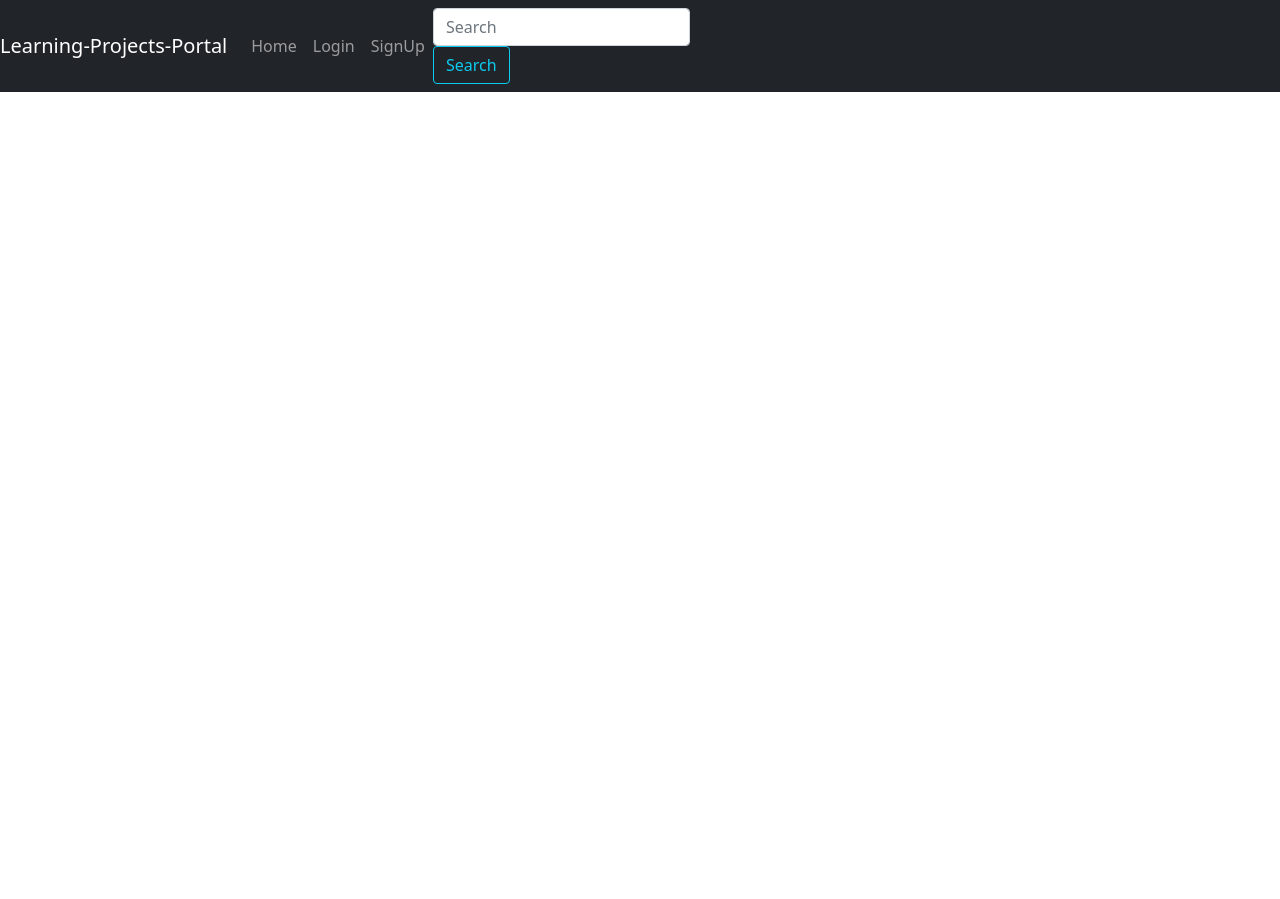
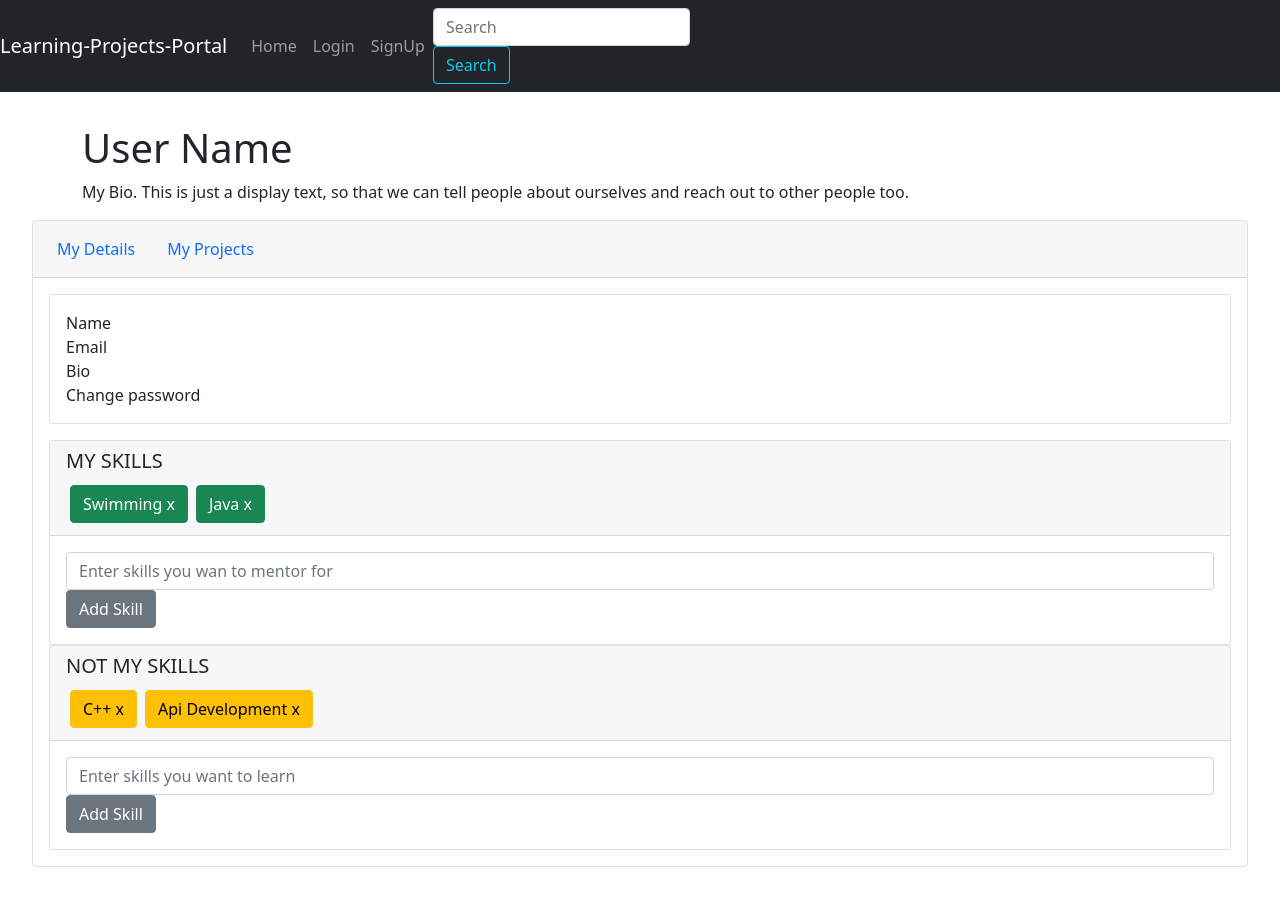
Before and after one commit to Sidhant29/comp9323-group5-frontend, a React (Create React App) app: page /user_profile in a window 1280 px wide. Before the commit the page ends 800 px from the top, so only its background shows below. Built offline with nearby package versions, Linux system fonts and the light colour scheme.

Commit message:
Added UserProfile page

```diff
--- a/src/App.js
+++ b/src/App.js
@@ -6,6 +6,7 @@ import Register from './Pages/register';
 import Navigation from './Components/navbar';
 import { BrowserRouter as Router, Route, Switch } from 'react-router-dom';
 import CreateProject from './Pages/createProject';
+import UserProfile from './Pages/UserProfile';
 
 function App() {
    return (
@@ -28,6 +29,9 @@ function App() {
                <Route path='/create_project'>
                   <CreateProject />
                </Route>
+               <Route path='/user_profile'>
+                  <UserProfile />
+               </Route>
             </Switch>
          </Router>
       </>
--- /dev/null
+++ b/src/Pages/UserProfile.js
@@ -0,0 +1,156 @@
+import {
+  Jumbotron,
+  Container,
+  Card,
+  Button,
+  Form,
+  CardDeck,
+  Nav
+} from "react-bootstrap";
+import { useState } from "react";
+
+function UserProfile() {
+  const [aquiredSkills, setAquiredSkills] = useState(["Swimming", "Java"]);
+  const [showDetails,setShowDetails] = useState(true)
+  const [desiredSkills, setDesiredSkills] = useState([
+    "C++",
+    "Api Development",
+  ]);
+
+  function MyProjects(){
+      return <div>MY PROJECTS</div>
+  }
+
+  function UserDetails() {
+    return (
+      <>
+      <Card style={{marginBottom:"1rem"}}>
+          <Card.Body>
+              Name<br/>
+              Email<br/>
+              Bio<br/>
+              Change password<br/>
+          </Card.Body>
+      </Card>
+      <CardDeck>
+        <Card>
+          <Card.Header>
+            <Card.Title>MY SKILLS </Card.Title>
+            {aquiredSkills.map((element) => {
+              return (
+                <Button variant="success"
+                  style={{ margin: "0.25rem" }}
+                  onClick={(event) => {
+                    console.log(event.target.innerText);
+                    let newArray = [...aquiredSkills].filter(
+                      (item) => item + ` x` !== event.target.innerText
+                    );
+                    setAquiredSkills(newArray);
+                  }}
+                >
+                  {element} x
+                </Button>
+              );
+            })}
+          </Card.Header>
+          <Card.Body>
+            <Form>
+              <Form.Group controlId="formAquiredSkills">
+                <Form.Control
+                  inline
+                  type="text"
+                  placeholder="Enter skills you wan to mentor for"
+                />
+              </Form.Group>
+              <Button
+                onClick={() => {
+                  setAquiredSkills([
+                    ...aquiredSkills,
+                    document.getElementById("formAquiredSkills").value,
+                  ]);
+                }}
+                variant="secondary"
+              >
+                Add Skill
+              </Button>
+            </Form>
+          </Card.Body>
+        </Card>
+        <Card>
+          <Card.Header>
+            <Card.Title>NOT MY SKILLS </Card.Title>
+            {desiredSkills.map((element) => {
+              return (
+                <Button variant="warning"
+                  style={{ margin: "0.25rem" }}
+                  onClick={(event) => {
+                    console.log(event.target.innerText);
+                    let newArray = [...desiredSkills].filter(
+                      (item) => item + ` x` !== event.target.innerText
+                    );
+                    setDesiredSkills(newArray);
+                  }}
+                >
+                  {element} x
+                </Button>
+              );
+            })}
+          </Card.Header>
+          <Card.Body>
+            <Form>
+              <Form.Group controlId="formDesiredSkills">
+                <Form.Control
+                  inline
+                  type="text"
+                  placeholder="Enter skills you want to learn"
+                />
+              </Form.Group>
+              <Button
+                onClick={() => {
+                  setDesiredSkills([
+                    ...desiredSkills,
+                    document.getElementById("formDesiredSkills").value,
+                  ]);
+                }}
+                variant="secondary"
+              >
+                Add Skill
+              </Button>
+            </Form>
+          </Card.Body>
+        </Card>
+      </CardDeck>
+      </>
+    );
+  }
+  return (
+    <div style={{ margin: "2rem" }}>
+      <Jumbotron fluid>
+        <Container>
+          <h1>User Name</h1>
+          <p>
+            My Bio. This is just a display text, so that we can tell people
+            about ourselves and reach out to other people too.
+          </p>
+        </Container>
+      </Jumbotron>
+      <Card>
+        <Card.Header>
+          <Nav variant="pills" defaultActiveKey="#first">
+            <Nav.Item>
+              <Nav.Link onClick={()=> setShowDetails(true)}>My Details</Nav.Link>
+            </Nav.Item>
+            <Nav.Item>
+              <Nav.Link onClick={()=> setShowDetails(false)}>My Projects</Nav.Link>
+            </Nav.Item>
+          </Nav>
+        </Card.Header>
+        <Card.Body>
+        {showDetails?<UserDetails />:<MyProjects/>}
+        </Card.Body>
+      </Card>
+    </div>
+  );
+}
+
+export default UserProfile;
```
